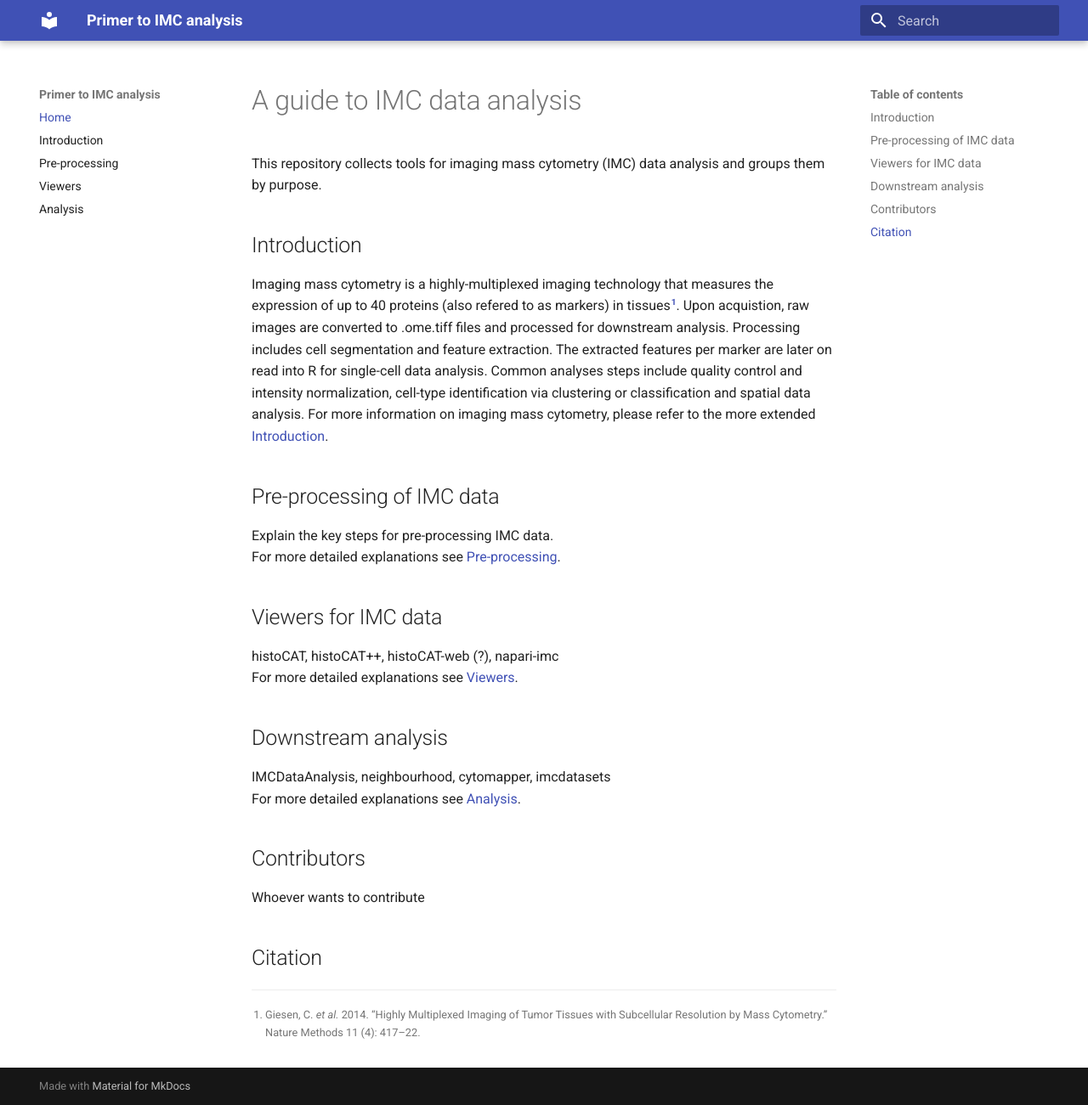
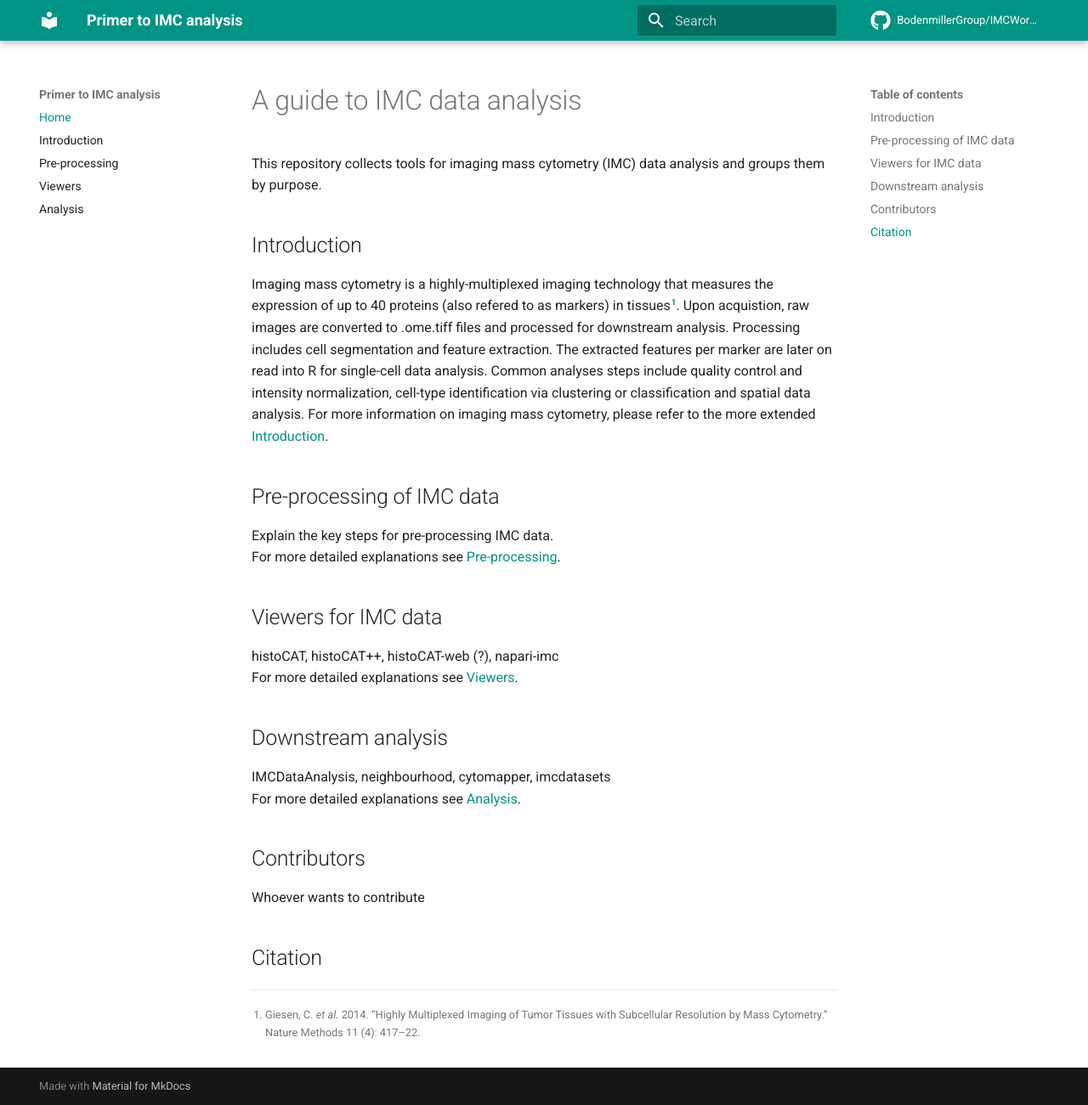
Before and after one commit to BodenmillerGroup/IMCWorkflow, an MkDocs documentation site: the page built from docs/index.md, in a window 1280 px wide and 1301 px high. Shown: the whole window at 85% size. Built offline with MkDocs 1.6.1 and Material for MkDocs 9.7.7, drawn with Linux system fonts in a browser that asks for light colours; comment, search, counter and statistics services are not loaded.

Commit message:
Tweaked visual appearance

```diff
--- a/mkdocs.yml
+++ b/mkdocs.yml
@@ -1,5 +1,14 @@
 theme:
   name: material
+  palette:
+    primary: teal
+    accent: teal
+  icon:
+    repo: fontawesome/brands/github
+
+repo_url: https://github.com/BodenmillerGroup/IMCWorkflow
+repo_name: BodenmillerGroup/IMCWorkflow
+
 
 site_name: Primer to IMC analysis
 nav:
```
